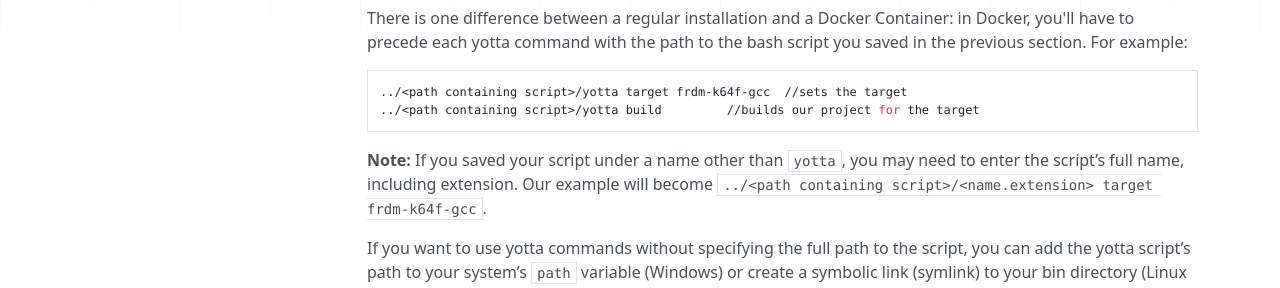
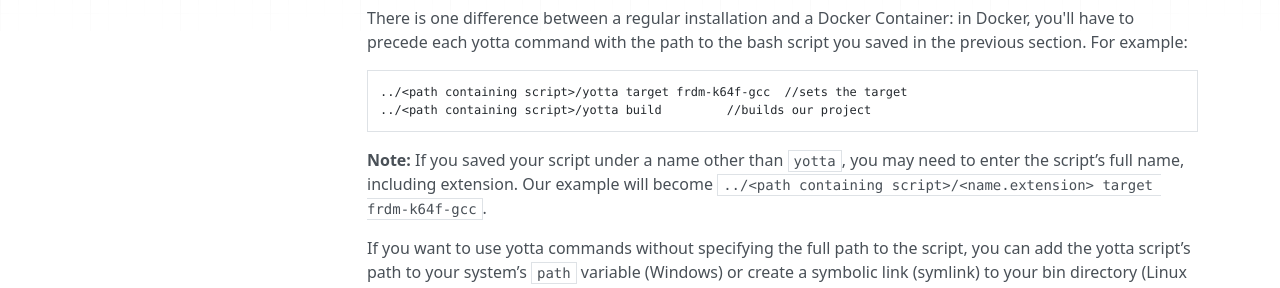
Before and after one commit to ARMmbed/GettingStartedmbedOS, an MkDocs documentation site: the page built from Docs/installation.md, in a window 1280 px wide and 900 px high, scrolled down 719 px. Shown: the part 275-563 px from the top of the window. Built offline with MkDocs 1.6.1, drawn with Linux system fonts in a browser that asks for light colours; nearby versions of some CDN libraries; old or Windows-style settings are respelled for this version of MkDocs.

Commit message:
Fixing another code block

````diff
--- a/Docs/installation.md
+++ b/Docs/installation.md
@@ -38,7 +38,7 @@ There is one difference between a regular installation and a Docker Container: i
 
 ```
 ../<path containing script>/yotta target frdm-k64f-gcc 	//sets the target
-../<path containing script>/yotta build			//builds our project for the target
+../<path containing script>/yotta build			//builds our project
 ```
 
 **Note:** If you saved your script under a name other than ``yotta``, you may need to enter the script’s full name, including extension. Our example will become ``../<path containing script>/<name.extension> target frdm-k64f-gcc``.
````
